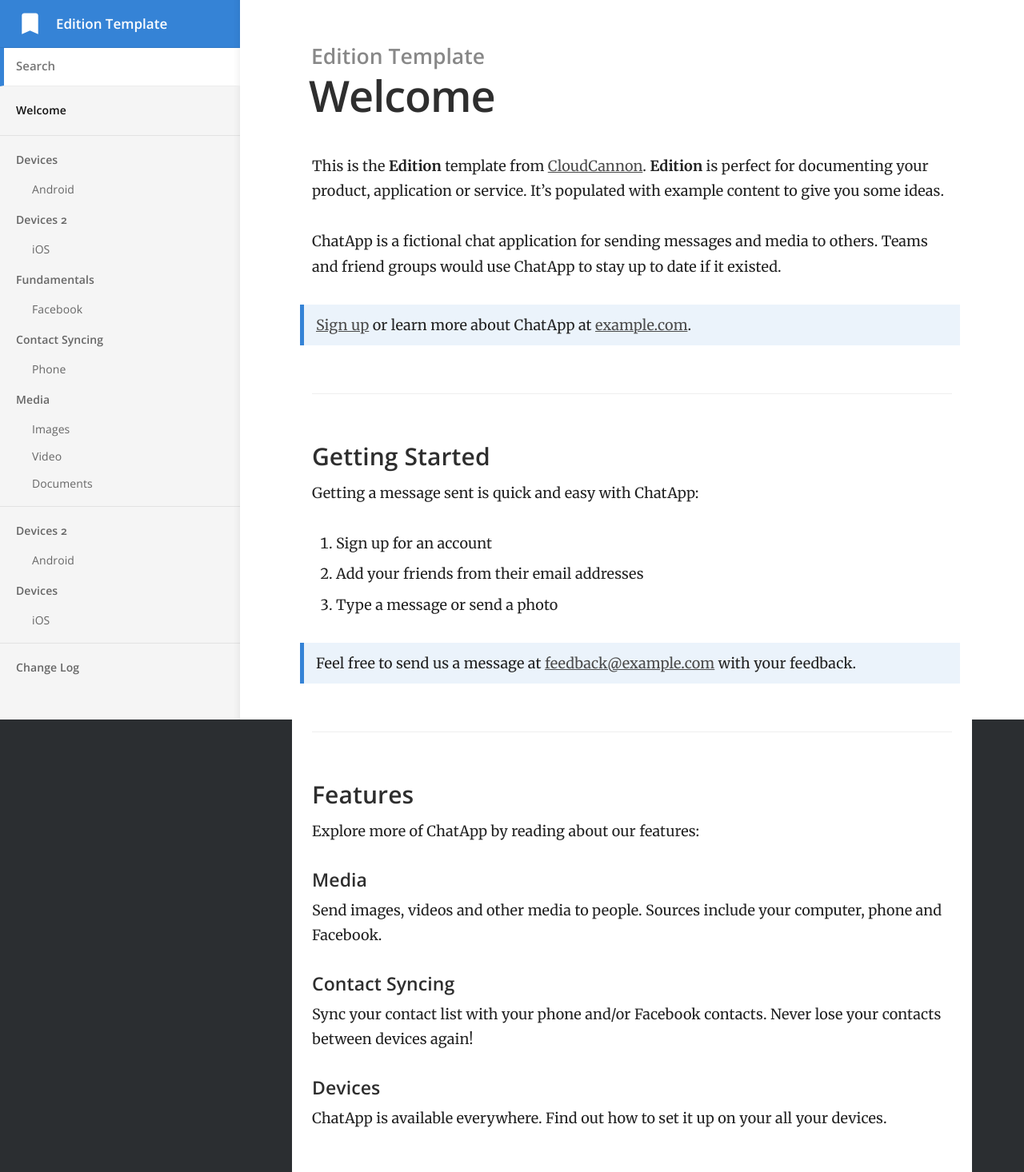
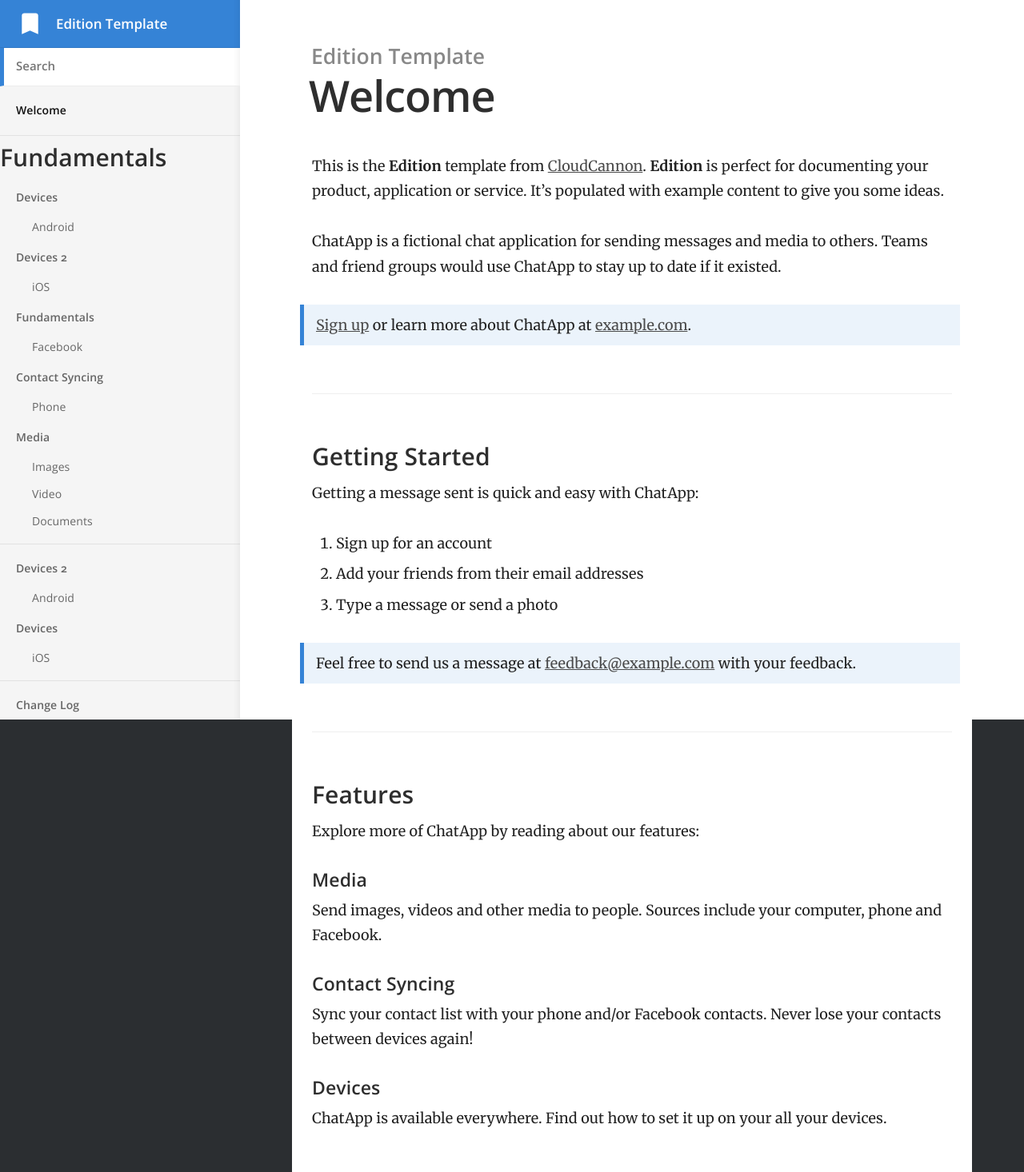
Before and after one commit to learning-brazilian-jiu-jitsu/learning-brazilian-jiu-jitsu.github.io, a Jekyll site: the page built from index.md, in a window 1280 px wide. Shown: the whole page at 80% size. Built offline with Jekyll 4.4.1, drawn with Linux system fonts in a browser that asks for light colours.

Commit message:
Some minor changes added
Some minor changes added

```diff
--- a/_layouts/default.html
+++ b/_layouts/default.html
@@ -46,6 +46,7 @@
 				</ul>
 
 				<ul>
+					<h3>Fundamentals</h3>
 					{% assign grouped = site.docs | group_by: 'category' %}
 					{% for group in grouped %}
 						<li class="nav-item top-level {% if group.name == page.category %}current{% endif %}">
```
